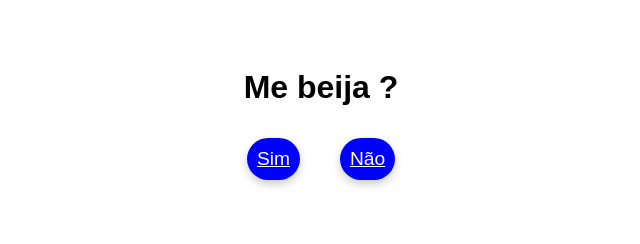
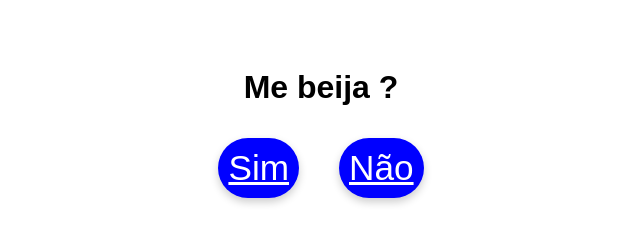
Before and after one commit to willl1am/TEST, a plain HTML site: page index.html in a window 1280 px wide. Shown: the whole page, without its empty margins (319-959 px from the left). Drawn offline with Linux system fonts and the light colour scheme.

Commit message:
aumentar tamanho das letras

```diff
--- a/style.css
+++ b/style.css
@@ -24,7 +24,7 @@ h1 {
   color: white;
   border: none;
   padding: 10px 10px;
-  font-size: 1.2em;
+  font-size: 2.2em;
   border-radius: 50px;
   cursor: pointer;
   margin: 10px;
```
